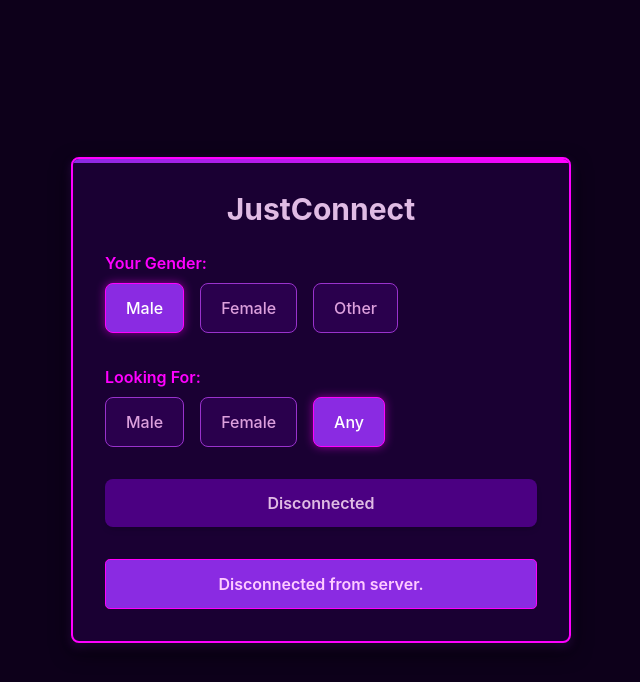
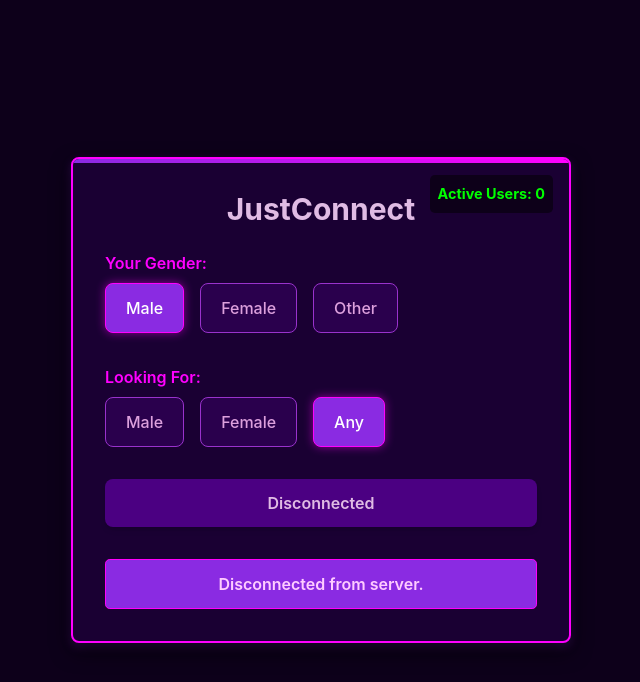
Before and after one commit to taltuzun12/justconnect, a website: page index.html in a window 1280 px wide. Shown: the whole page, without its empty margins (319-959 px from the left). Drawn offline with nearby package versions, Linux system fonts and the light colour scheme.

Commit message:
Update index.html

```diff
--- a/index.html
+++ b/index.html
@@ -123,6 +123,19 @@
             background-color: #4B0082; /* Hover'da daha açık mor */
             border-color: #FF69B4; /* Hover'da sıcak pembe kenarlık */
         }
+        /* Active user count style */
+        #activeUserCount {
+            position: absolute;
+            top: 1rem;
+            right: 1rem;
+            background-color: rgba(0, 0, 0, 0.5);
+            color: #00FF00; /* Neon yeşili */
+            padding: 0.5rem;
+            border-radius: 0.3rem;
+            font-size: 0.9rem;
+            font-weight: bold;
+            z-index: 2; /* Ensure it's on top */
+        }
     </style>
 </head>
 <body>
@@ -170,6 +183,8 @@
                 </button>
             </div>
         </div>
+
+        <div id="activeUserCount">Active Users: <span id="userCount">0</span></div>
     </div>
 
     <script>
@@ -192,6 +207,10 @@
         // New gender selection elements
         const genderSelectionDiv = document.getElementById('genderSelection');
         const lookingForSelectionDiv = document.getElementById('lookingForSelection');
+
+        // Active user count display
+        const activeUserCountDiv = document.getElementById('activeUserCount');
+        const userCountSpan = document.getElementById('userCount');
 
         // State variables
         let userId = null;
@@ -300,6 +319,10 @@
                         console.log('Client: Chat ended by user, received confirmation from server.');
                         displayStatus('Chat ended. Click "Start Chatting" to find a new partner.', 'info');
                         resetUIForNewSearch(); // Now safely reset UI after server confirmation
+                        break;
+                    case 'activeUsers': // New case to receive active user count
+                        const activeCount = data.count;
+                        userCountSpan.textContent = activeCount;
                         break;
                     case 'error':
                         let errorMessage = data.message || 'An unknown error occurred.';
```
